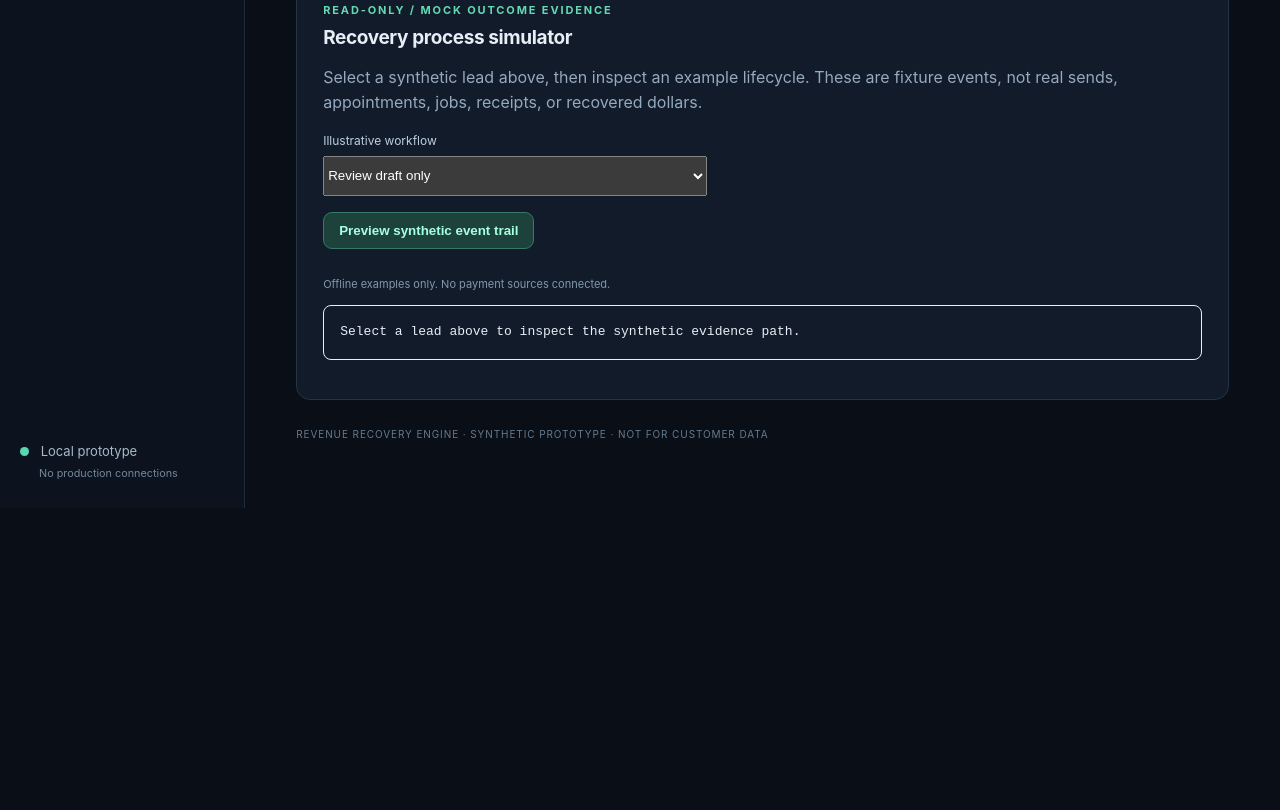
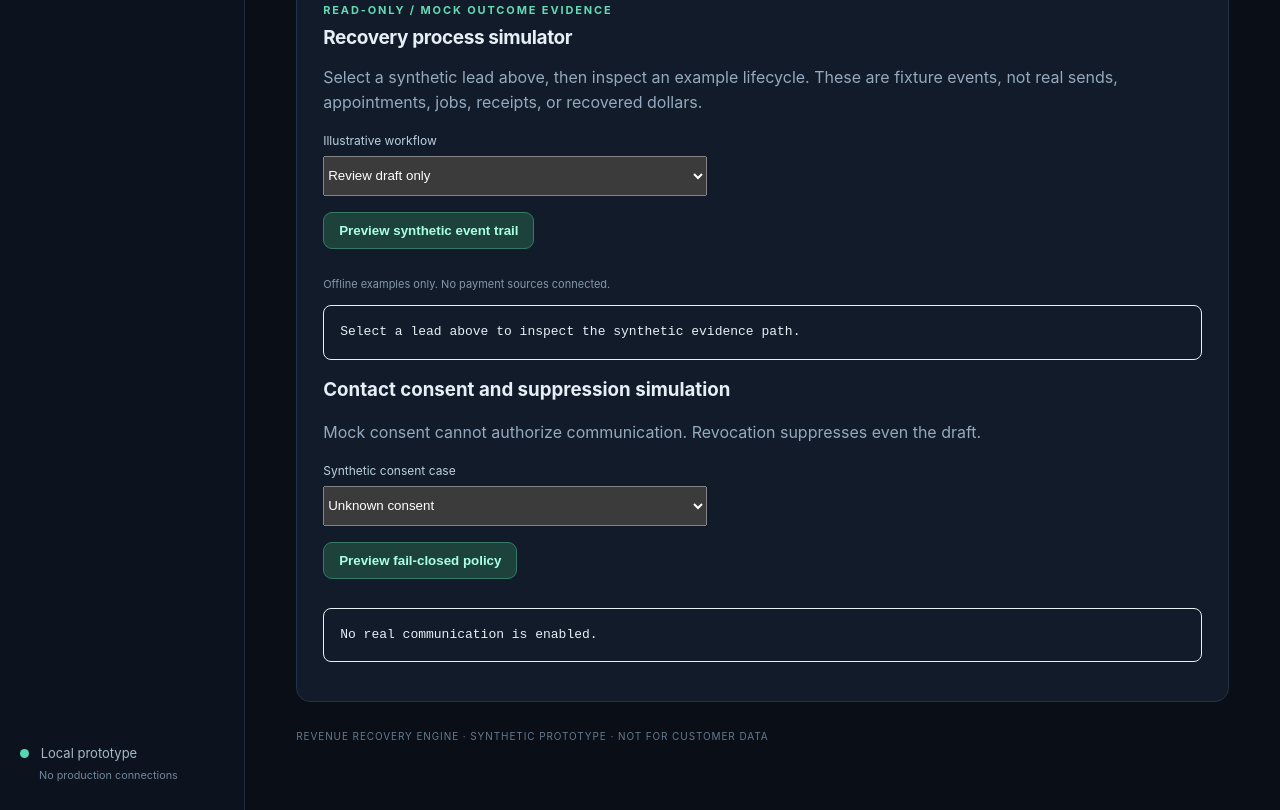
Before and after one commit to reppiks490/cash-flow-, a plain HTML site: page products/revenue_recovery/web/index.html in a window 1280 px wide. Shown: the part 1428-2238 px from the top of the page. Before the commit the page ends 1936 px from the top, so only its background shows below. Drawn offline with Linux system fonts and the light colour scheme; no server answers.

Commit message:
feat(rre-ui): add explicit consent/revocation mock gate display

```diff
--- a/products/revenue_recovery/web/index.html
+++ b/products/revenue_recovery/web/index.html
@@ -47,6 +47,12 @@
       <button type="button" id="runScenario">Preview synthetic event trail</button>
       <p id="scorecardInfo" class="hint" role="status">Scorecard has no live data source.</p>
       <pre id="auditEvents" class="audit-events" role="status">Select a lead above to inspect the synthetic evidence path.</pre>
+      <h3>Contact consent and suppression simulation</h3>
+      <p class="muted">Mock consent cannot authorize communication. Revocation suppresses even the draft.</p>
+      <label for="policyChoice">Synthetic consent case</label>
+      <select id="policyChoice"><option value="unknown">Unknown consent</option><option value="revoked_mock">Mock opt-out / revocation</option><option value="consent_record_mock">Mock consent record (unverified)</option></select>
+      <button type="button" id="runPolicy">Preview fail-closed policy</button>
+      <pre id="policyEvents" class="audit-events" role="status">No real communication is enabled.</pre>
     </section>
     <footer>REVENUE RECOVERY ENGINE · SYNTHETIC PROTOTYPE · NOT FOR CUSTOMER DATA</footer>
   </main>
```
